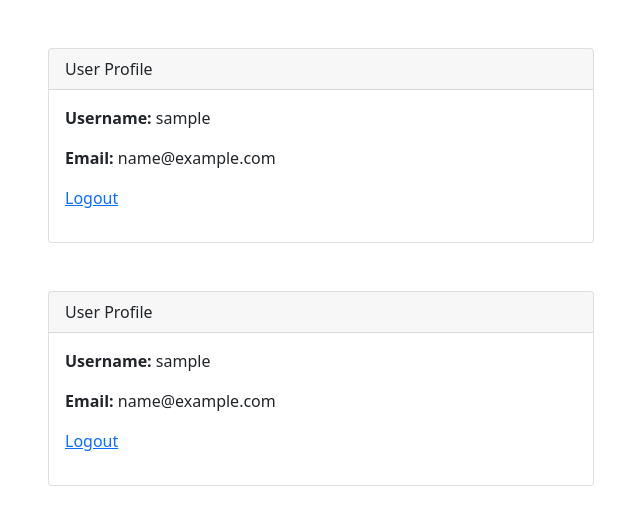
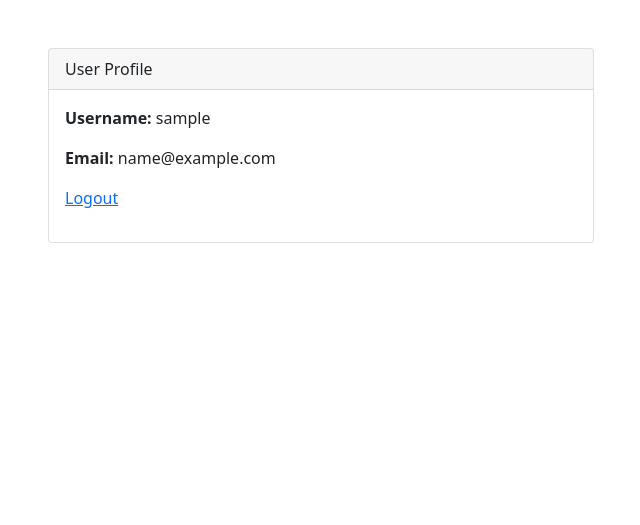
Before and after one commit to DaveZaik/phptests, a PHP site: page /profile.php in a window 1280 px wide. Shown: the top 525 px of the page, without its empty margins (319-959 px from the left). Run offline with PHP 8.4, Linux system fonts and the light colour scheme; the visitor is signed in with stand-in values (Sample User, id 1); tables that the repository leaves empty or names only in its code hold one stand-in row (values such as "Sample post").

Commit message:
first commit

```diff
--- /dev/null
+++ b/dbh.inc.php
@@ -0,0 +1,14 @@
+<?php
+// Ensure to connect to the database
+
+$host = 'localhost';
+$db = 'phptest';
+$user = 'root';
+$pass = '';
+
+$mysqli = new mysqli($host, $user, $pass, $db);
+if ($mysqli->connect_error) {
+    //die('Connection failed: ' . $mysqli->connect_error);
+}
+
+?>
--- a/profile.php
+++ b/profile.php
@@ -1,28 +1,15 @@
 <?php
 session_start();
-
+require_once "./dbh.inc.php";
 // Check if the user is logged in
 if (!isset($_SESSION['user_id'])) {
     header("Location: login.php");
     exit();
 }
 
-// Fetch user data from the database
-$host = 'localhost';
-$db = 'phptest';
-$user = 'root';
-$pass = '';
-
-$mysqli = new mysqli($host, $user, $pass, $db);
-
-if ($mysqli->connect_error) {
-    die('Connection failed: ' . $mysqli->connect_error);
-}
-
 $user_id = $_SESSION['user_id'];
-$sql = "SELECT * FROM users WHERE id = '$user_id'";
+$sql = "SELECT * FROM users WHERE user_id = '$user_id'";
 $result = $mysqli->query($sql);
-
 if ($result->num_rows == 1) {
     $user_data = $result->fetch_assoc();
 } else {
@@ -30,48 +17,7 @@ if ($result->num_rows == 1) {
     die("User not found");
 }
 
-$mysqli->close();
-?>
-
-<!DOCTYPE html>
-<html lang="en">
-<head>
-    <meta charset="UTF-8">
-    <meta name="viewport" content="width=device-width, initial-scale=1.0">
-    <link rel="stylesheet" href="/static/css/bootstrap.css">
-    <?php
-session_start();
-
-// Check if the user is logged in
-if (!isset($_SESSION['user_id'])) {
-    header("Location: login.php");
-    exit();
-}
-
-// Fetch user data from the database
-$host = 'localhost';
-$db = 'phptest';
-$user = 'root';
-$pass = '';
-
-$mysqli = new mysqli($host, $user, $pass, $db);
-
-if ($mysqli->connect_error) {
-    die('Connection failed: ' . $mysqli->connect_error);
-}
-
-$user_id = $_SESSION['user_id'];
-$sql = "SELECT * FROM users WHERE id = '$user_id'";
-$result = $mysqli->query($sql);
-
-if ($result->num_rows == 1) {
-    $user_data = $result->fetch_assoc();
-} else {
-    // Handle error
-    die("User not found");
-}
-
-$mysqli->close();
+// $mysqli->close();
 ?>
 
 <!DOCTYPE html>
@@ -103,27 +49,3 @@ $mysqli->close();
 
 </body>
 </html>
-
-    <title>User Profile</title>
-</head>
-<body>
-
-<div class="container mt-5">
-    <div class="row justify-content-center">
-        <div class="col-md-6">
-            <div class="card">
-                <div class="card-header">
-                    User Profile
-                </div>
-                <div class="card-body">
-                    <p><strong>Username:</strong> <?php echo $user_data['user_name']; ?></p>
-                    <p><strong>Email:</strong> <?php echo $user_data['email']; ?></p>
-                    <p><a href="logout.php">Logout</a></p>
-                </div>
-            </div>
-        </div>
-    </div>
-</div>
-
-</body>
-</html>
```
Also changed, not shown: login.php (+8 -14 lines), signup.php (+1 -13 lines).
